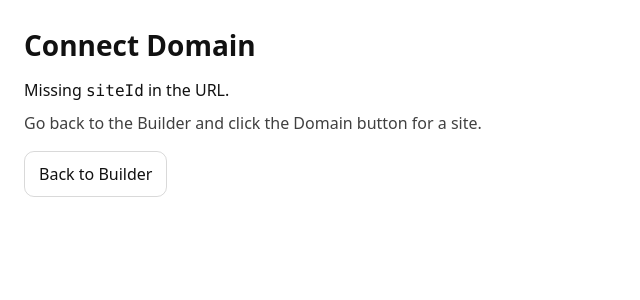
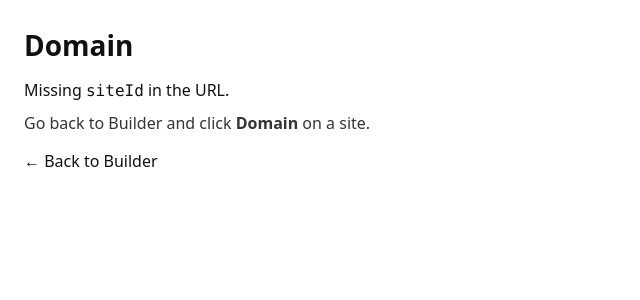
Before and after one commit to blin1124/forgesite, a Next.js app: page /domain in a window 1280 px wide. Shown: the top 300 px of the page, without its empty margins (0-640 px from the left). Built offline with nearby package versions, Linux system fonts and the light colour scheme.

Commit message:
Refactor DomainPage component and update styles

```diff
--- a/app/domain/page.tsx
+++ b/app/domain/page.tsx
@@ -1,4 +1,3 @@
-// app/domain/page.tsx
 export const dynamic = "force-dynamic";
 
 export default function DomainPage({
@@ -9,40 +8,28 @@ export default function DomainPage({
   const siteId = String(searchParams?.siteId || "").trim();
 
   return (
-    <main style={{ padding: 24 }}>
-      <h1 style={{ fontSize: 28, fontWeight: 800 }}>Connect Domain</h1>
+    <main style={{ padding: 24, fontFamily: "system-ui" }}>
+      <h1 style={{ fontSize: 28, fontWeight: 900 }}>Domain</h1>
 
       {!siteId ? (
         <>
           <p style={{ marginTop: 12 }}>
             Missing <code>siteId</code> in the URL.
           </p>
-          <p style={{ marginTop: 8, opacity: 0.8 }}>
-            Go back to the Builder and click the Domain button for a site.
+          <p style={{ marginTop: 8, opacity: 0.85 }}>
+            Go back to Builder and click <b>Domain</b> on a site.
           </p>
-
-          <a
-            href="/builder"
-            style={{
-              display: "inline-block",
-              marginTop: 16,
-              padding: "10px 14px",
-              borderRadius: 10,
-              border: "1px solid rgba(0,0,0,0.15)",
-              textDecoration: "none",
-            }}
-          >
-            Back to Builder
+          <a href="/builder" style={{ display: "inline-block", marginTop: 14 }}>
+            ← Back to Builder
           </a>
         </>
       ) : (
         <>
           <p style={{ marginTop: 12 }}>
-            Site ID: <code>{siteId}</code>
+            Editing domain for site: <code>{siteId}</code>
           </p>
-          <p style={{ marginTop: 8, opacity: 0.8 }}>
-            This confirms the Domain button routing is fixed.
-            Next we wire the actual domain linking UI here.
+          <p style={{ marginTop: 8, opacity: 0.85 }}>
+            (Next: show the connected domain, status, and DNS instructions here.)
           </p>
         </>
       )}
```
